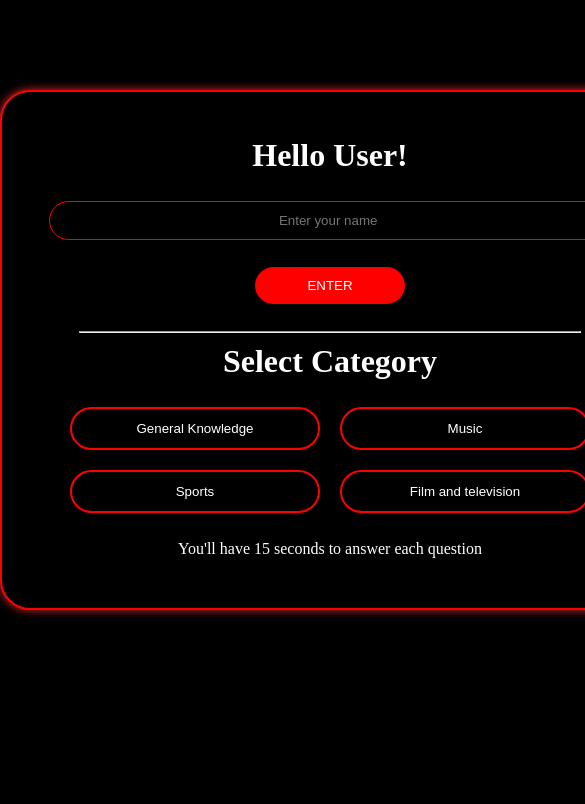
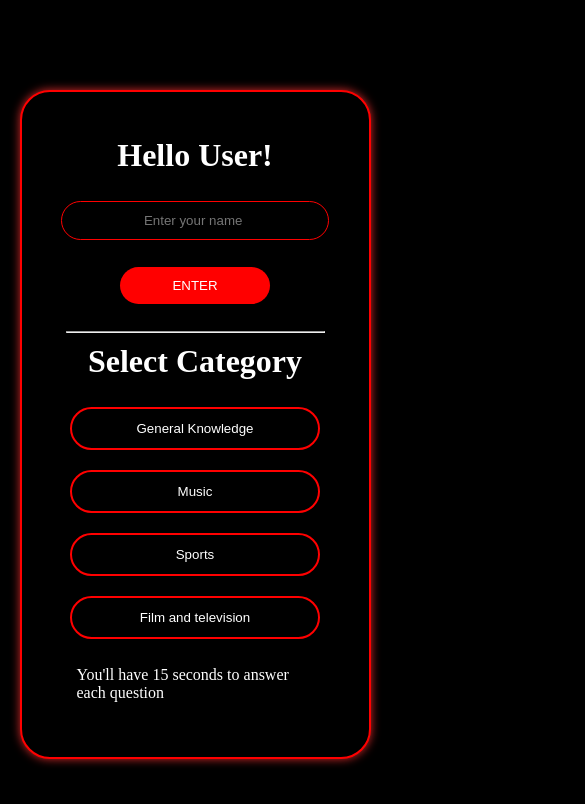
Before and after one commit to lastuser01/Quiz_App, a plain HTML site: page index.html in a window 390 px wide. Shown: the top 804 px of the page, 585 px wide, since content can reach past the window. Drawn offline with Linux system fonts and the light colour scheme.

Commit message:
testing responsiveness

```diff
--- a/style.css
+++ b/style.css
@@ -93,3 +93,21 @@ button:hover {
 a {
     text-decoration: none;
 }
+
+@media only screen and (max-width: 600px) {
+    .container {
+        width: 90%;
+        height: auto;
+
+    }
+
+    hr {
+        width: 100%;
+    }
+
+    .buttons_o {
+        width: auto;
+        display: flex;
+        flex-direction: column;
+    }
+}
```
